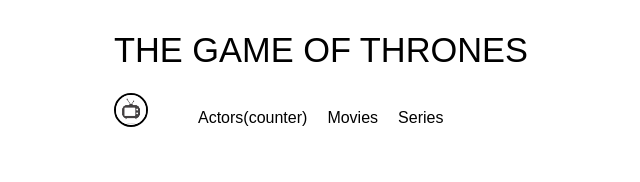
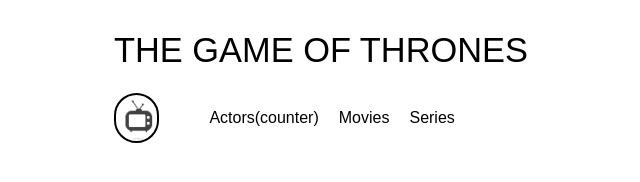
Before and after one commit to canon20paul/Game-of-Thrones, a website built with webpack: page src/index.html in a window 1280 px wide. Shown: the whole page, without its empty margins (327-967 px from the left). Built offline with nearby package versions, Linux system fonts and the light colour scheme; no server answers.

Commit message:
Add logo image

```diff
--- a/src/index.css
+++ b/src/index.css
@@ -67,14 +67,18 @@
 }
 
 nav {
-display: flex;
+  display: flex;
 }
 
-.logo img {
-height: 30px;
-width: 30ox;
-border-radius: 80px;
-border: 2px solid #000;
+.logo {
+  background-image: url(./logo.jpg);
+  background-repeat: no-repeat;
+  background-size: cover;
+  height: auto;
+  width: 30ox;
+  border-radius: 80px;
+  border: 2px solid #000;
+  width: 10%;
 }
 
 .navItem {
--- a/src/index.html
+++ b/src/index.html
@@ -19,7 +19,6 @@
             <h1>THE GAME OF THRONES</h1>
             <nav>
               <div class="logo">
-                <img src="./logo.jpg" alt="logo image">
               </div>
               <ul class="navItem">
                 <li class="list-item">
--- a/webpack.config.js
+++ b/webpack.config.js
@@ -30,4 +30,5 @@
   optimization: {
     runtimeChunk: 'single',
   },
+
 };
```
Also changed, not shown: dist/65a258e01d103f06c91f.jpg (added), dist/index.html, dist/main.bundle.js.
